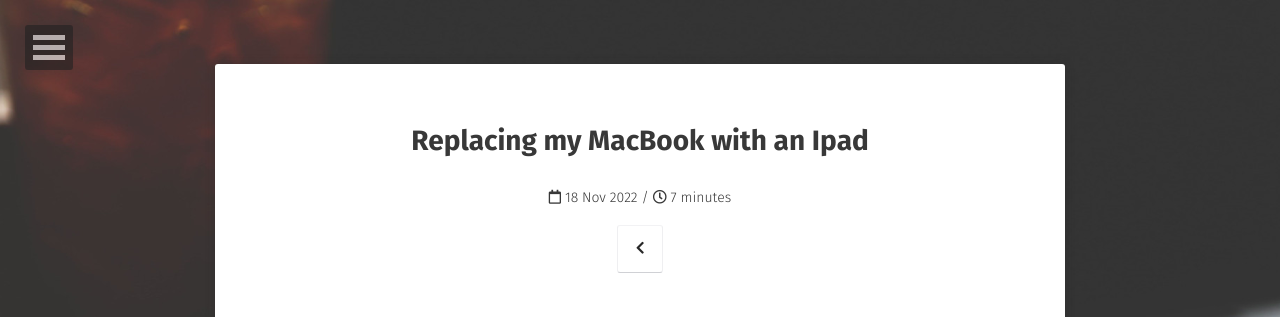
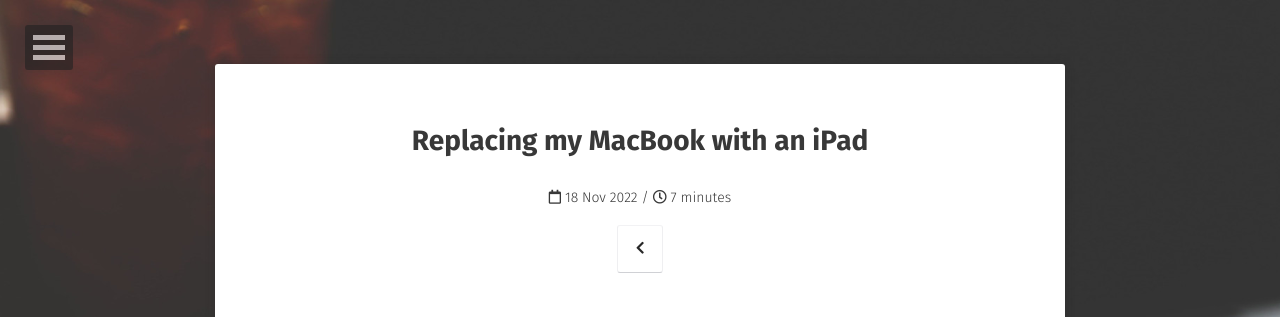
Before and after one commit to FuzzyGrim/blog, a Jekyll site: the page built from _posts/posts/2022-11-18-coding-on-ipad.md, in a window 1280 px wide and 900 px high. Shown: the top 317 px of the window. Built offline with Jekyll 4.4.1, drawn with Linux system fonts in a browser that asks for light colours; some web fonts are replaced.

```diff
--- a/_posts/posts/2022-11-18-coding-on-ipad.md
+++ b/_posts/posts/2022-11-18-coding-on-ipad.md
@@ -1,8 +1,8 @@
 ---
 layout: post
-title: "Replacing my MacBook with an Ipad"
+title: "Replacing my MacBook with an iPad"
 date: 2022-11-18
-excerpt: "VSCode and Neovim setup on Ipad"
+excerpt: "VSCode and Neovim setup on iPad"
 tags: [docker, tutorial, programming]
 ---
 
```
